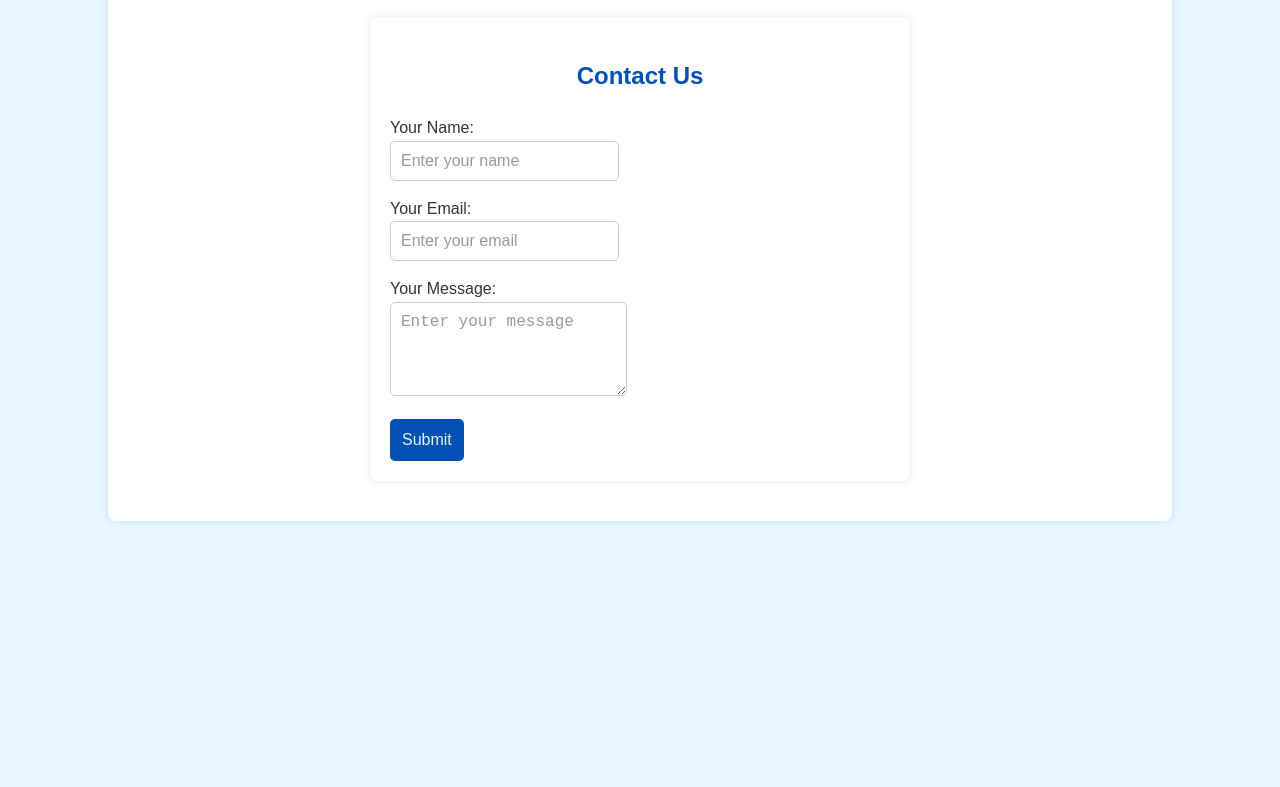
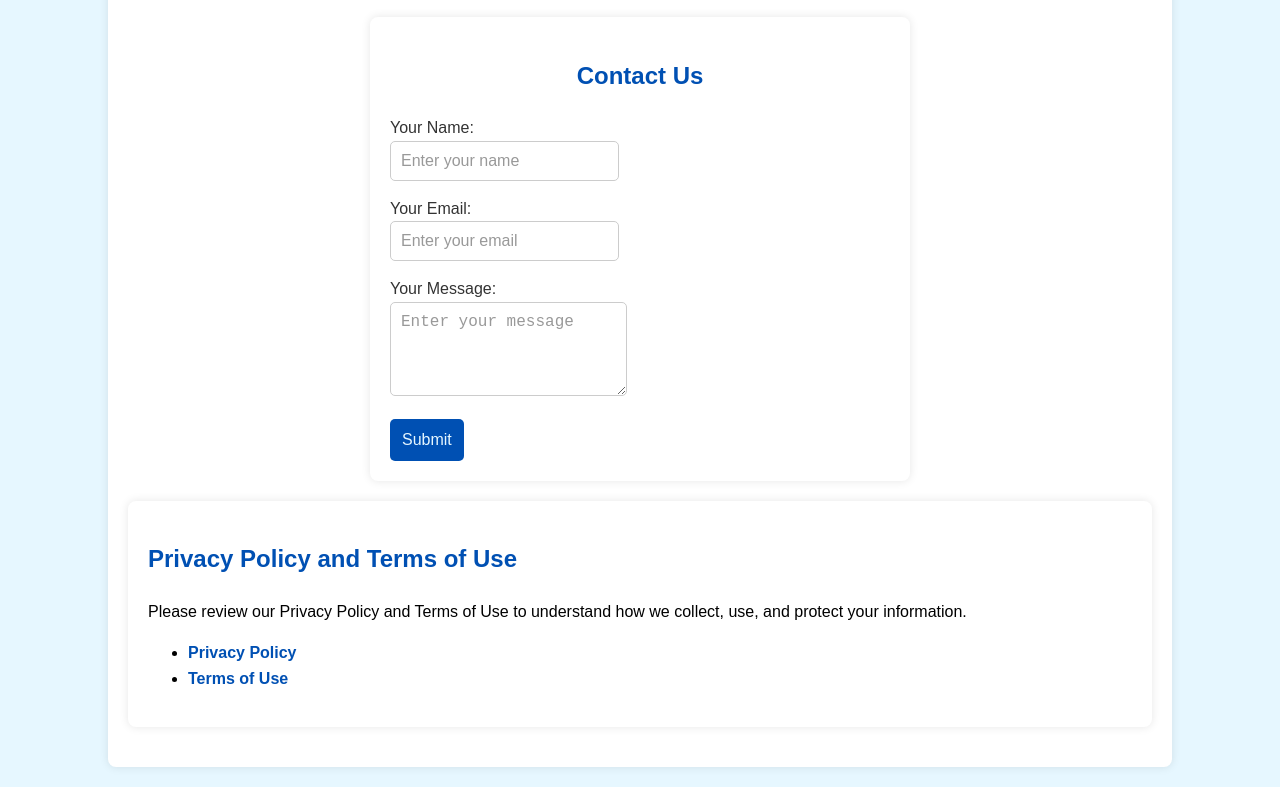
Before and after one commit to Got1973/Got1973.github.io, a plain HTML site: page index.html in a window 1280 px wide. Shown: the part 502-1289 px from the top of the page. Before the commit the page ends 1043 px from the top, so only its background shows below. Drawn offline with Linux system fonts and the light colour scheme.

Commit message:
Update index.html
Adding policy and term of use links

```diff
--- a/index.html
+++ b/index.html
@@ -30,7 +30,7 @@
         h2 {
             color: #0050B3; /* Blue color */
         }
-        .description-section {
+        .description-section, .policy-section, .contact-form {
             margin-bottom: 20px;
         }
         .language-switcher {
@@ -50,6 +50,21 @@
         }
         .language-switcher button:hover {
             background-color: #AFFF48; /* Green gradient on hover */
+        }
+        .policy-section {
+            margin-top: 20px;
+            padding: 20px;
+            background-color: #ffffff;
+            box-shadow: 0 0 10px rgba(0, 0, 0, 0.1);
+            border-radius: 8px;
+        }
+        .policy-section a {
+            color: #0050B3;
+            text-decoration: none;
+            font-weight: bold;
+        }
+        .policy-section a:hover {
+            text-decoration: underline;
         }
         .contact-form {
             display: flex;
@@ -157,6 +172,15 @@
             <button type="submit">Submit</button>
         </form>
     </div>
+    <!-- English Policy Section -->
+    <div id="english-policy" class="policy-section">
+        <h2>Privacy Policy and Terms of Use</h2>
+        <p>Please review our Privacy Policy and Terms of Use to understand how we collect, use, and protect your information.</p>
+        <ul>
+            <li><a href="https://kod-admin.tekup.vn/policy/" target="_blank" rel="noopener">Privacy Policy</a></li>
+            <li><a href="https://kod-admin.tekup.vn/term-of-use/" target="_blank" rel="noopener">Terms of Use</a></li>
+        </ul>
+    </div>
 </div>
 <script>
     function showSection(language) {
```
